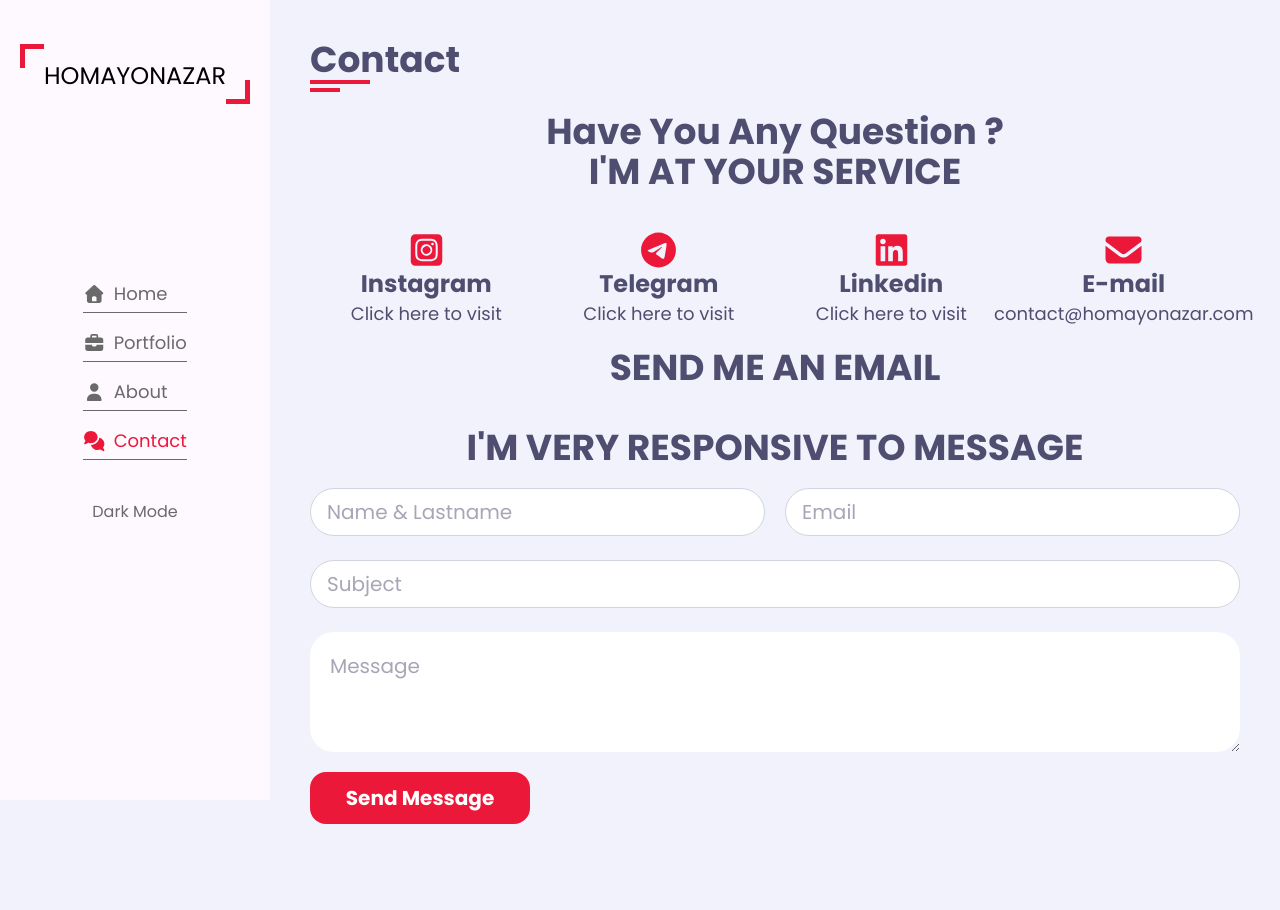
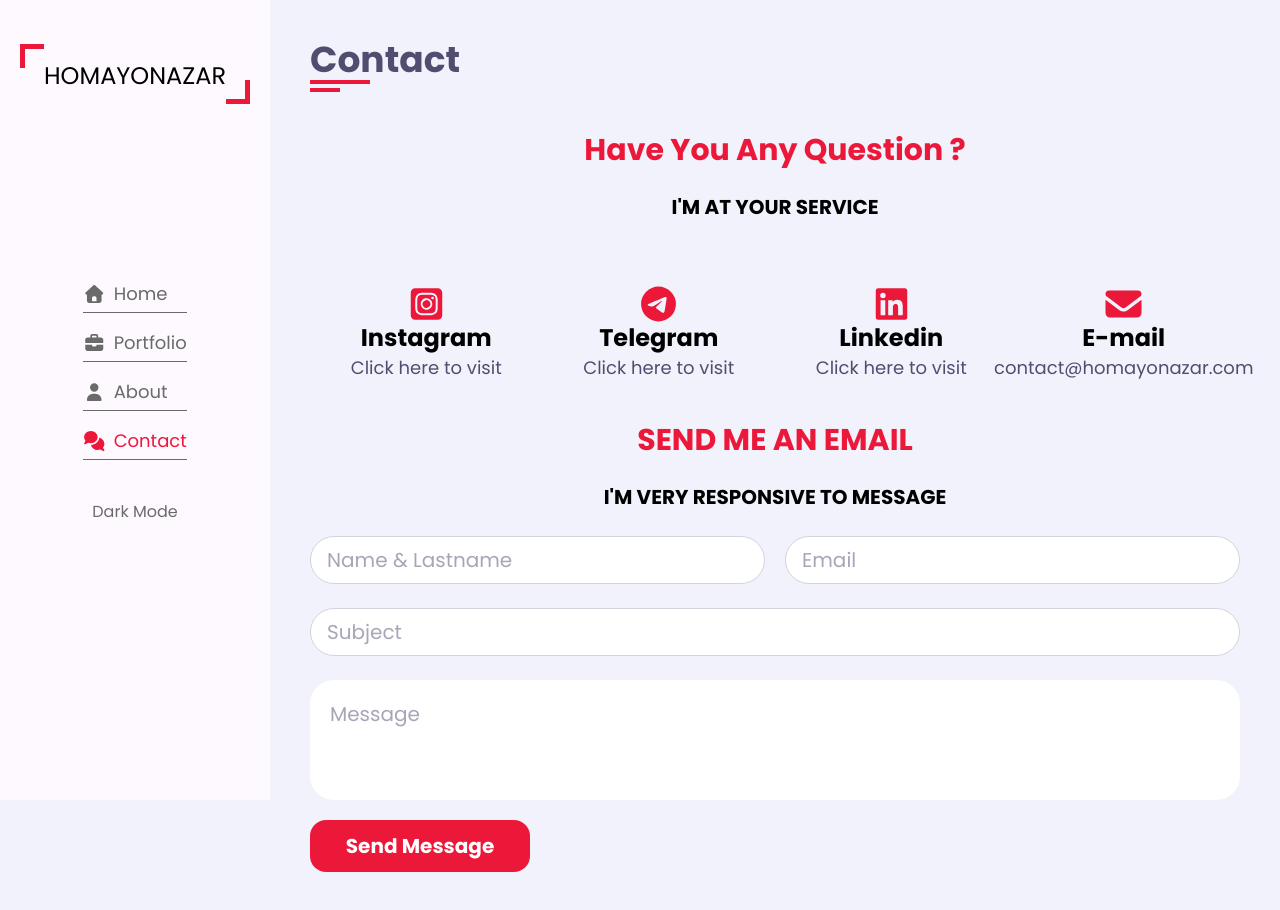
Before and after one commit to homayonazar/My-Website--New-Version-, a React (Vite) app: page /contact in a window 1280 px wide. Shown: the top 910 px of the page. Before the commit the page ends 884 px from the top, so only its background shows below. Built offline with nearby package versions, Linux system fonts and the light colour scheme.

Commit message:
contact section completed

```diff
--- a/src/pages/Contact.tsx
+++ b/src/pages/Contact.tsx
@@ -9,48 +9,48 @@ export default function Contact() {
             <SideMenu />
             <div className="CONTACT">
                 <div className="contact ml-[270px] max-w-300 ">
-                    <h2 className="text-4xl font-bold p-10  text-[var(--texttitle)] ">
+                    <div className="text-4xl font-bold p-10  text-[var(--texttitle)] ">
                         <p className="text-4xl font-bold  text-[var(--texttitle)]">Contact</p>
                         <div className="ddd border-t-4 w-[60px] border-[var(--skin)]"></div>
                         <div className="ddd border-t-4 w-[30px] mt-1 border-[var(--skin)]"></div>
                         <div className="mainSec flex flex-col   my-5">
-                            <div className="h2 text-center">Have You Any Question ?</div>
-                            <p className="text-center">I'M AT YOUR SERVICE</p>
+                            <div className="h2 text-center text-3xl text-[var(--skin)] mt-5">Have You Any Question ?</div>
+                            <p className="text-center text-[20px] my-7 text-[var(--text)]">I'M AT YOUR SERVICE</p>
                             <div className="socialMedia flex flex-row mt-10">
                                 <div className="instagram w-1/4 flex flex-col justify-center items-center">
                                     <FontAwesomeIcon className="text-[var(--skin)]" icon={faSquareInstagram} />
-                                    <p className="text-2xl font-bold">Instagram</p>
+                                    <p className="text-2xl font-bold text-[var(--text)]">Instagram</p>
                                     <a href="https://www.instagram.com/homayonazar"><p className="text-lg font-normal">Click here to visit</p></a>
                                 </div>
                                 <div className="telegram w-1/4 flex flex-col justify-center items-center">
                                     <FontAwesomeIcon className="text-[var(--skin)]" icon={faTelegram} />
-                                    <p className="text-2xl font-bold">Telegram</p>
+                                    <p className="text-2xl font-bold text-[var(--text)]">Telegram</p>
                                     <a href="https://t.me/homayonazar"><p className="text-lg font-normal">Click here to visit</p></a>
                                 </div>
                                 <div className="linkedin w-1/4 flex flex-col justify-center items-center">
                                     <FontAwesomeIcon className="text-[var(--skin)]" icon={faLinkedin} />
-                                    <p className="text-2xl font-bold">Linkedin</p>
+                                    <p className="text-2xl font-bold text-[var(--text)]">Linkedin</p>
                                     <a href="https://www.linkedin.com/in/homayonazar"><p className="text-lg font-normal">Click here to visit</p></a>
                                 </div>
                                 <div className="email w-1/4 flex flex-col justify-center items-center">
                                     <FontAwesomeIcon className="text-[var(--skin)]" icon={faEnvelope} />
-                                    <p className="text-2xl font-bold">E-mail</p>
+                                    <p className="text-2xl font-bold text-[var(--text)]">E-mail</p>
                                     <a href="mailto:contact@homayonazar.com"><p className="text-lg font-normal">contact@homayonazar.com</p></a>
                                 </div>
                             </div>
-                            <p className="text-center my-5">SEND ME AN EMAIL</p>
-                            <p className="text-center my-5">I'M VERY RESPONSIVE TO MESSAGE</p>
+                            <p className="text-center text-3xl text-[var(--skin)] mt-10">SEND ME AN EMAIL</p>
+                            <p className="text-center text-[20px] my-7 text-[var(--text)]">I'M VERY RESPONSIVE TO MESSAGE</p>
                             <div className="contactForm flex flex-col">
                                 <div className="firstRow flex flex-row gap-5">
                                     <input type="text" placeholder="Name & Lastname" className="w-1/2 h-12 border-1 border-gray-300 bg-white rounded-3xl text-xl ps-4 font-normal outline-0" />
-                                    <input type="text" placeholder="Email" className="w-1/2 h-12 border-1 border-gray-300 bg-white rounded-3xl text-xl ps-4 font-normal outline-0" />
+                                    <input type="email" placeholder="Email" className="w-1/2 h-12 border-1 border-gray-300 bg-white rounded-3xl text-xl ps-4 font-normal outline-0" />
                                 </div>
                                 <input type="text" placeholder="Subject" className="w-full my-6 h-12 border-1 border-gray-300 bg-white rounded-3xl text-xl ps-4 font-normal outline-0" />
-                                <textarea name="" id="" placeholder="Message" className="w-full h-30 bg-white rounded-3xl font-normal text-xl p-5  outline-0"></textarea>
-                                <button className="mt-5 bg-[var(--skin)] text-white w-55 p-3 rounded-2xl text-center text-xl hover:scale-105 duration-300 cursor-pointer">Send Message</button>
+                                <textarea name="" id="" placeholder="Message" className="w-full h-30 bg-white rounded-3xl font-normal text-xl p-5  outline-0 resize-none"></textarea>
+                                <button className="mt-5 bg-[var(--skin)] text-white w-55 p-3 rounded-2xl text-center text-xl hover:scale-105 duration-300  cursor-pointer">Send Message</button>
                             </div>
                         </div>
-                    </h2>
+                    </div>
                 </div>
             </div>
 
--- a/src/pages/Home.tsx
+++ b/src/pages/Home.tsx
@@ -14,10 +14,9 @@ export default function Home() {
                     <div className="ml-[270px] max-w-300 ">
                         <div className="mainSection flex flex-row justify-center  content-center gap-1">
                             <div className="p-10 w-2/3 pt-30">
-                                <h2 className="text-3xl text-left my-5">HELLO , My name is <span className="red-force text-4xl text-[var(--skin)]">Amirreza Abdollahi</span></h2>
-                                <h2 className="text-3xl text-left my-5">Hi , I am <TypingEffect /></h2>
-                                <span className="text-left text-lg
-                         block my-5">
+                                <h2 className="text-3xl text-left my-5 text-[var(--text)]">HELLO , My name is <span className="red-force text-4xl text-[var(--skin)] font-bold">Amirreza Abdollahi</span></h2>
+                                <h2 className="text-3xl text-left my-5 text-[var(--text)]">Hi , I am <TypingEffect /></h2>
+                                <span className="text-left text-lg block my-5 text-[var(--text)]">
                                     Explore insights into computer engineering, cutting-edge web design, and front-end development. Join me on a journey of innovation and creativity, where technology and aesthetics seamlessly converge.
                                 </span>
                             </div>
--- a/src/pages/Protfolio.tsx
+++ b/src/pages/Protfolio.tsx
@@ -26,10 +26,10 @@ export default function Protfolio() {
                             <div className="ddd border-t-4 w-[60px] border-[var(--skin)]"></div>
                             <div className="ddd border-t-4 w-[30px] mt-1 border-[var(--skin)]"></div>
                         </h2>
-                        <span className="p-5">
+                        <p className="p-10 text-[var(--text)]">
                             Below are some of the frontend projects I’ve developed. I focused on writing clean HTML, CSS,
                             and JavaScript to create responsive and user-friendly interfaces.
-                        </span>
+                        </p>
                         <div className="Gallery mt-5">
                             <div className="upperRow flex flex-row gap-5 px-10">
                                 <div className="box1">
```
Also changed, not shown: src/pages/About.tsx (+10 -10 lines), src/context/SiteContext.tsx (deleted).
